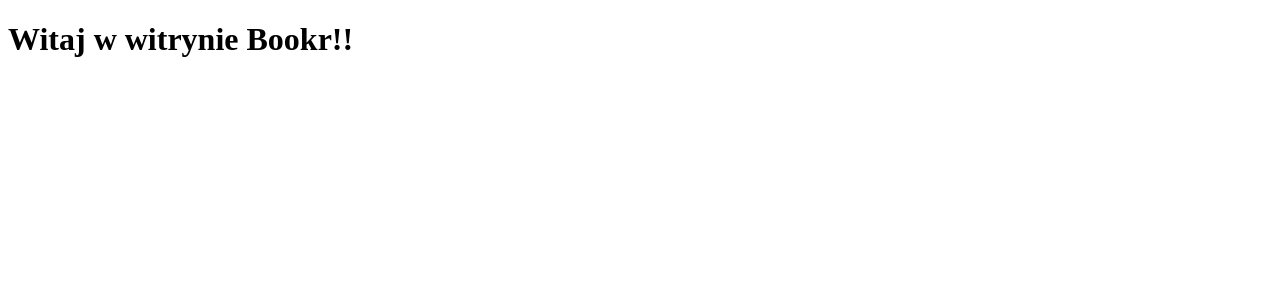
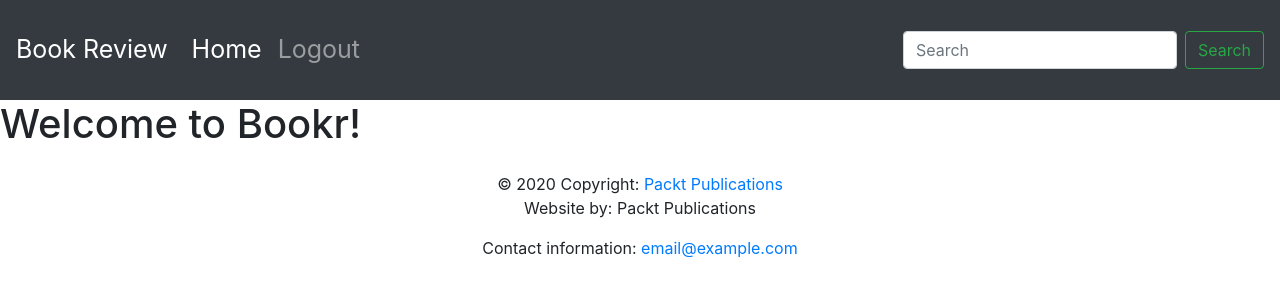
Before and after one commit to NorbertGalazka/Bookr, a Django app: template templates/base.html in a window 1280 px wide. Shown: the top 300 px of the page. Run offline with Django 4.2, Linux system fonts and the light colour scheme; the template is opened without the code that fills it, so the values that code supplies are empty; some libraries are stand-ins or nearby versions.

Commit message:
new base template

```diff
--- a/templates/base.html
+++ b/templates/base.html
@@ -1,10 +1,59 @@
-<!DOCTYPE html>
+<!doctype html>
+{% load static %}
 <html lang="en">
-<head>
-    <meta charset="UTF-8">
-    <title>Witaj w witrynie Bookr!!</title>
-</head>
+  <head>
+    <!-- Required meta tags -->
+    <meta charset="utf-8">
+    <meta name="viewport" content="width=device-width, initial-scale=1, shrink-to-fit=no">
+
+    <!-- Bootstrap CSS -->
+    <link rel="stylesheet" href="https://stackpath.bootstrapcdn.com/bootstrap/4.4.1/css/bootstrap.min.css" integrity="sha384-Vkoo8x4CGsO3+Hhxv8T/Q5PaXtkKtu6ug5TOeNV6gBiFeWPGFN9MuhOf23Q9Ifjh" crossorigin="anonymous">
+
+    <link rel="stylesheet" href="https://cdnjs.cloudflare.com/ajax/libs/font-awesome/4.7.0/css/font-awesome.min.css">
+
+    <title>Book Review</title>
+    <style type="text/css">
+      .navbar {
+        min-height: 100px;
+        font-size: 25px;
+      }
+      .navbar-brand {
+        font-size: 25px;
+      }
+    </style>
+  </head>
   <body>
-      <h1>Witaj w witrynie Bookr!!</h1>
+        <nav class="navbar navbar-expand-sm navbar-dark bg-dark sticky-top">
+          <a class="navbar-brand" href="/">Book Review</a>
+          <button class="navbar-toggler" type="button" data-toggle="collapse" data-target="#navbarSupportedContent" aria-controls="navbarSupportedContent" aria-expanded="false" aria-label="Toggle navigation">
+            <span class="navbar-toggler-icon"></span>
+          </button>
+          <div class="collapse navbar-collapse" id="navbarSupportedContent">
+            <ul class="navbar-nav mr-auto">
+              <li class="nav-item active">
+                <a class="nav-link" href="/books/">Home <span class="sr-only">(current)</span></a>
+              </li>
+              <li class="nav-item">
+                <a class="nav-link" href="#">Logout</a>
+              </li>
+            </ul>
+            <form class="form-inline my-2 my-lg-0">
+              <input class="form-control mr-sm-2" type="search" placeholder="Search" aria-label="Search">
+              <button class="btn btn-outline-success my-2 my-sm-0" type="submit">Search</button>
+            </form>
+          </div>
+        </nav>
+         {% block content %}
+        <h1>Welcome to Bookr!</h1>
+        {% endblock %}
+  <!-- Copyright -->
+  <footer class="page-footer font-small blue">
+    <div class="footer-copyright text-center py-3">© 2020 Copyright:
+      <a href="https://www.packtpub.com"> Packt Publications</a>
+      <p>Website by: Packt Publications</p>
+      <p>Contact information: <a href="mailto:email@example.com">email@example.com</a></p>
+    </div>
+  </footer>
+  <!-- Copyright -->
   </body>
 </html>
```
